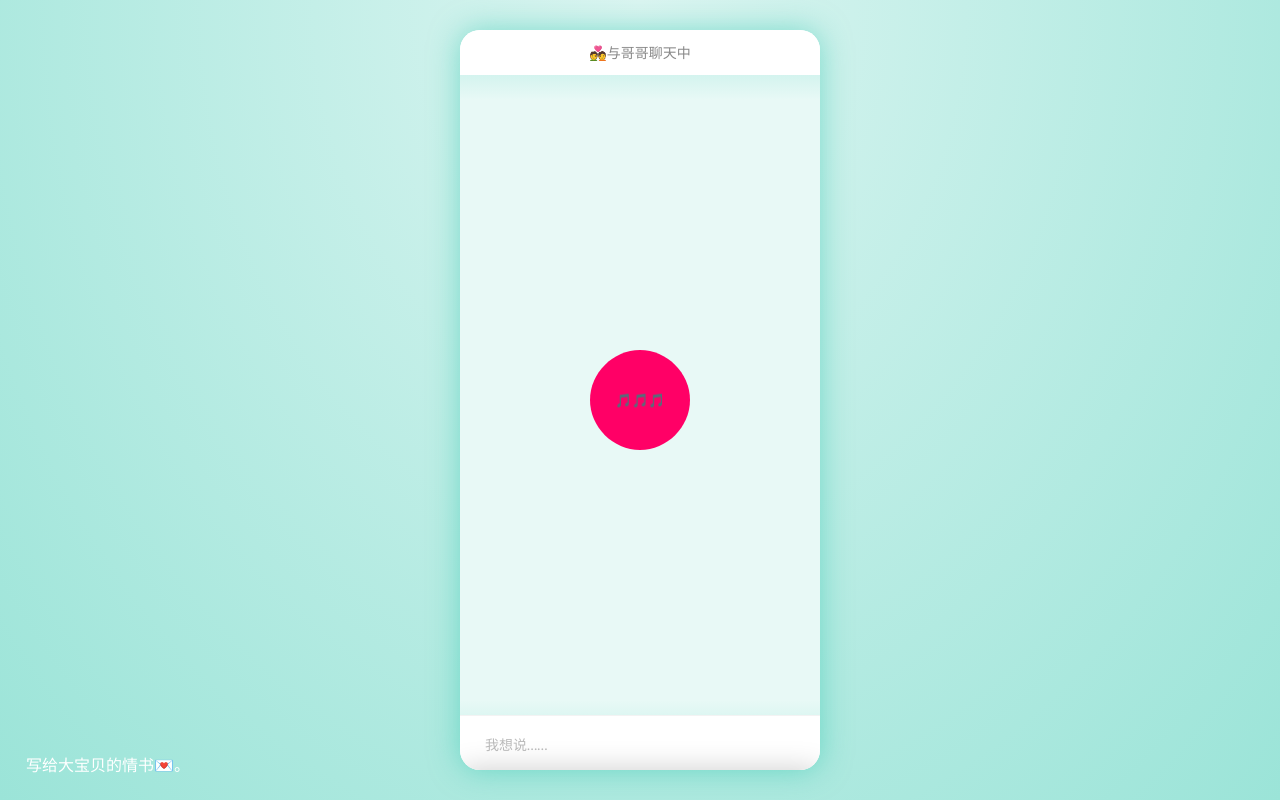
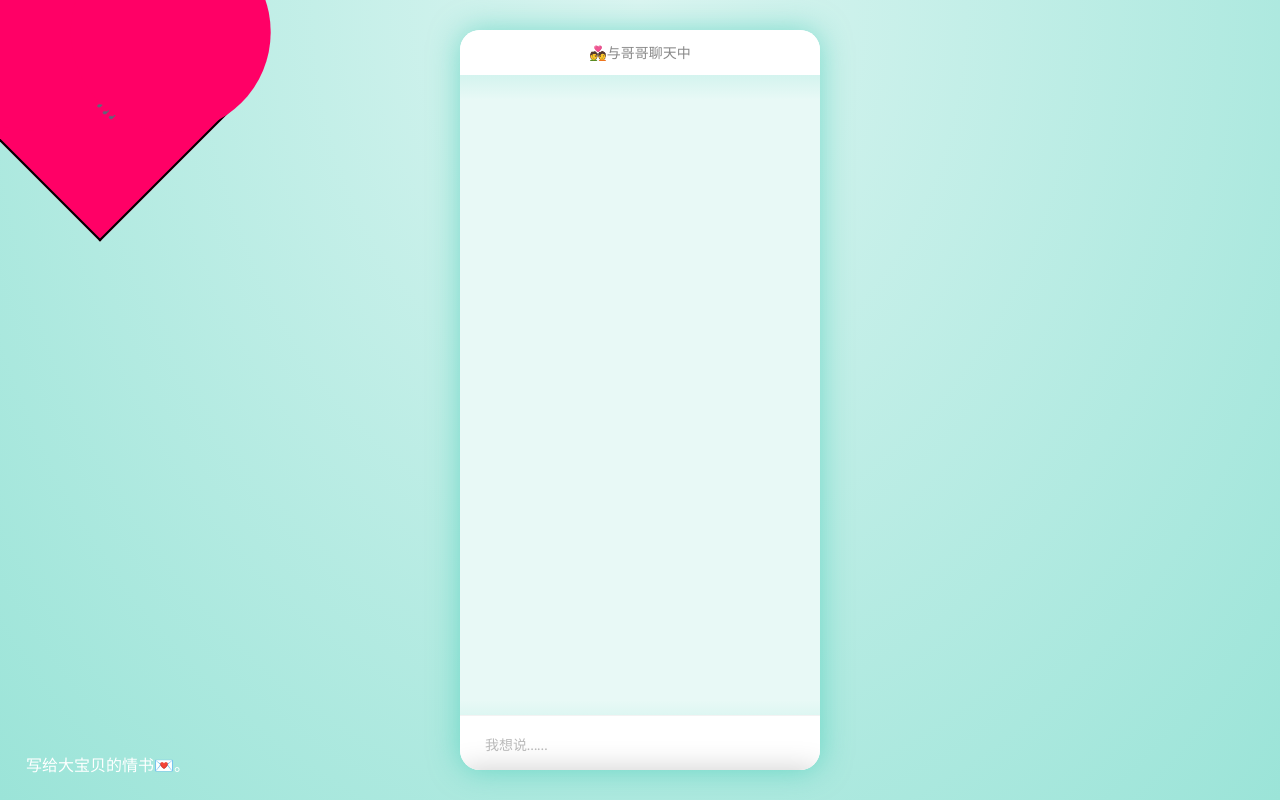
Before and after one commit to iwangliguo/anniversary, a website: page index.html in a window 1280 px wide. Drawn offline with nearby package versions, Linux system fonts and the light colour scheme.

Commit message:
change btn shape exp

```diff
--- a/index.html
+++ b/index.html
@@ -33,29 +33,35 @@
                 cursor: pointer;
                 z-index: 1000;
             } */
-                /* 爱心按钮样式 */
-            .play-music-btn {
-                position: absolute;
-                top: 50%;
-                left: 50%;
-                transform: translate(-50%, -50%);
-                width: 100px; /* 按钮宽度 */
-                height: 100px; /* 按钮高度 */
-                background-color: #f06; /* 按钮颜色 */
-                clip-path: path('M50 0 C77 0, 100 23, 100 50 C100 77, 77 100, 50 100 C23 100, 0 77, 0 50 C0 23, 23 0, 50 0 Z'); /* 使用 clip-path 创建爱心形状 */
-                border: none;
-                cursor: pointer;
-                display: flex;
-                justify-content: center;
-                align-items: center; /* 垂直居中 */
+
+            .play-music-btn{
+            height: 200px;
+            width: 200px;
+            /*border: 2px solid black;*/
+            position: relative;
+            transform: rotate(45deg);
+            background-color: #f06;
+            display: flex;
+            justify-content: center;
+            align-items: center; /* 垂直居中 */
             }
 
-            /* 按钮文本样式 */
-            .play-music-btn span {
-                font-size: 16px;
-                color: rgb(25, 12, 95); /* 文字颜色 */
-                text-align: center; /* 文字居中 */
+            .play-music-btn:before,.play-music-btn:after{
+                content: '';
+                width: 200px;
+                height: 200px;
+                /*border: 2px solid black;*/
+                border-radius: 50%;
+                position: absolute;
+                left: -100px;
+                background-color: #f06;
             }
+
+            .play-music-btn:after{
+                left: 0;
+                top: -100px;
+            }
+
         </style>
         <link href="css/main.min.css" rel="stylesheet" type="text/css">
         <link rel="Shortcut Icon" href="favicon.ico"/>
```
